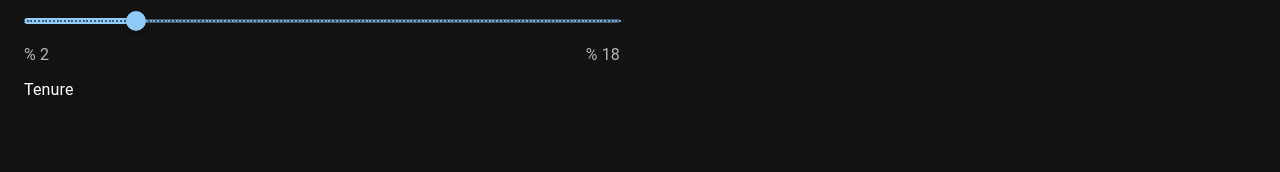
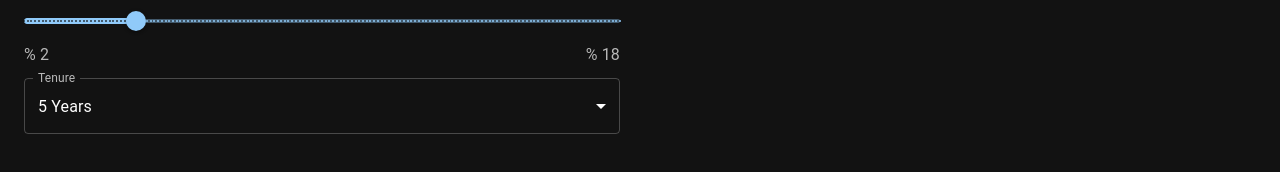
Before and after one commit to icarus014/mortgage-calc, a React (Create React App) app: page / in a window 1280 px wide. Shown: the part 556-728 px from the top of the page. Built offline with nearby package versions, Linux system fonts and the light colour scheme.

Commit message:
tenure select complete

```diff
--- a/src/App.js
+++ b/src/App.js
@@ -13,7 +13,7 @@
     homeValue: 3000,
     downPayment: 3000 * 0.2,
     loanAmount: 3000 * 0.8,
-    loanTerm: 3000,
+    loanTerm: 5,
     interestRate: 5,
   });
 
@@ -25,7 +25,7 @@
         <Grid container spacing={5}>
           <Grid item md={6} xs={12}>
             <SliderSelect data={data} setData={setData} />
-            <TenureSelect />
+            <TenureSelect data={data} setData={setData} />
           </Grid>
 
           <Grid item xs={12} md={6}>
--- a/src/components/TenureSelect.js
+++ b/src/components/TenureSelect.js
@@ -1,11 +1,36 @@
-import React from 'react'
+import * as React from "react";
+// import Box from "@mui/material/Box";
+import InputLabel from "@mui/material/InputLabel";
+import MenuItem from "@mui/material/MenuItem";
+import FormControl from "@mui/material/FormControl";
+import Select from "@mui/material/Select";
 
-const TenureSelect = () => {
+const TenureSelect = ({ data, setData }) => {
+  const handleChange = (event) => {
+    setData({
+      ...data,
+      loanTerm: event.target.value,
+    });
+  };
+
   return (
-    <div>
-      Tenure
-    </div>
-  )
-}
+    <FormControl fullWidth>
+      <InputLabel id="demo-simple-select-label">Tenure</InputLabel>
+      <Select
+        labelId="demo-simple-select-label"
+        id="demo-simple-select"
+        value={data.loanTerm}
+        label="Tenure"
+        onChange={handleChange}
+      >
+        <MenuItem value={5}>5 Years</MenuItem>
+        <MenuItem value={10}>10 Years</MenuItem>
+        <MenuItem value={15}>15 Years</MenuItem>
+        <MenuItem value={20}>20 Years</MenuItem>
+        <MenuItem value={25}>25 Years</MenuItem>
+      </Select>
+    </FormControl>
+  );
+};
 
-export default TenureSelect
+export default TenureSelect;
```
